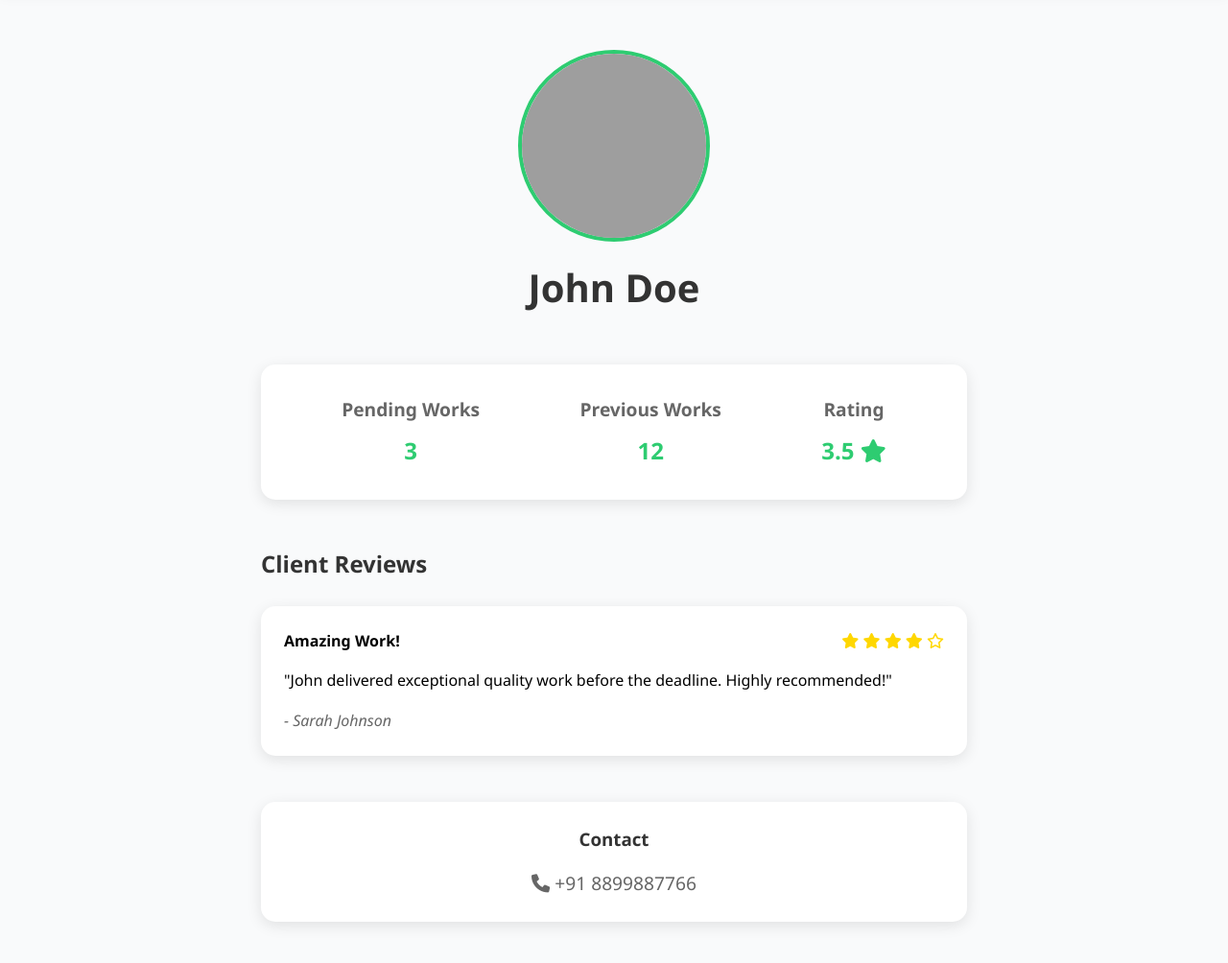
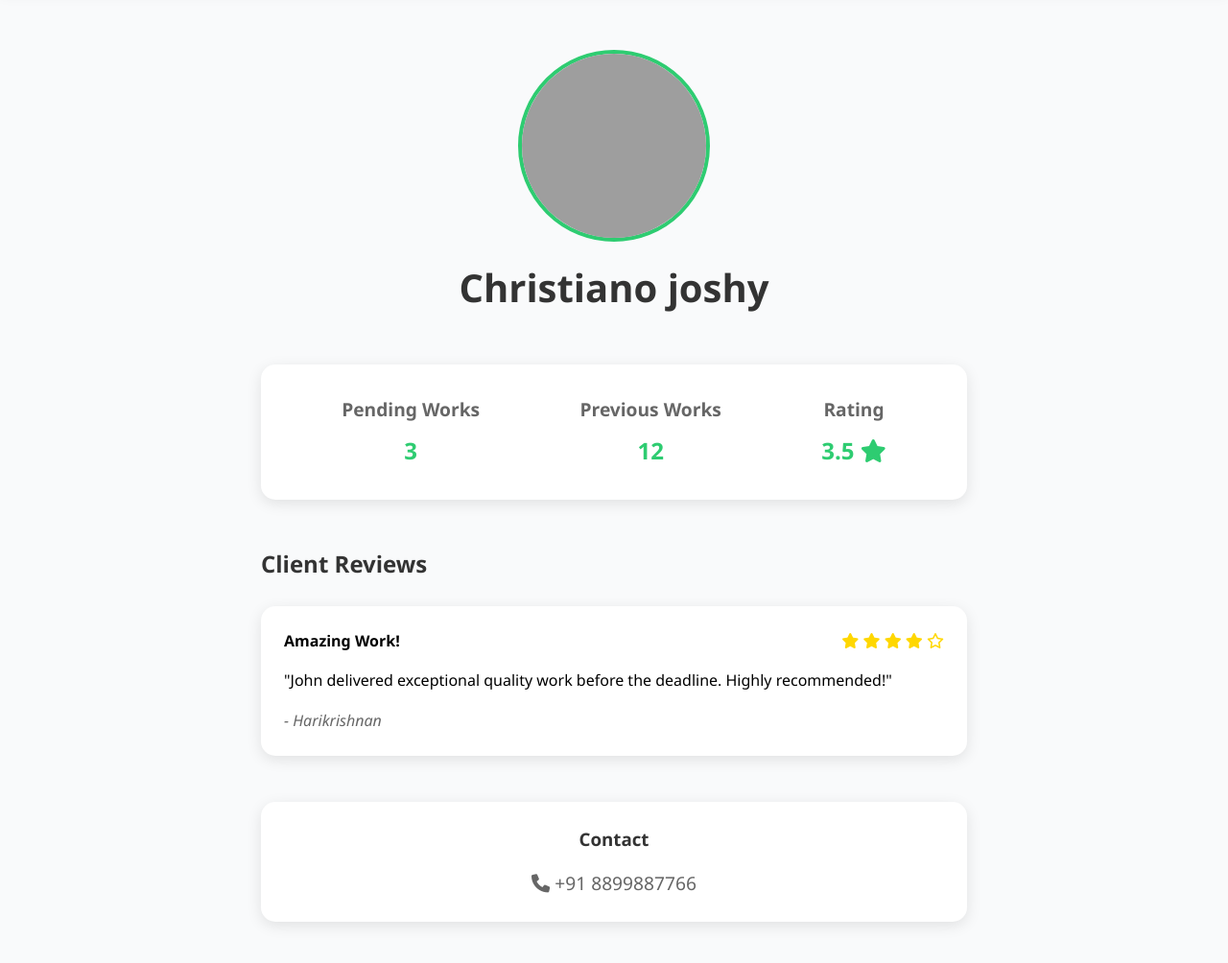
Before and after one commit to anandhakrishnannn/jobbyk, a website: page freelancer-profile.html in a window 1280 px wide. Shown: the part 82-1086 px from the top of the page at 96% size. Drawn offline with Linux system fonts and the light colour scheme; grey boxes are pictures that could not be loaded.

Commit message:
Update freelancer-profile.html

```diff
--- a/freelancer-profile.html
+++ b/freelancer-profile.html
@@ -25,7 +25,7 @@
             <div class="profile-photo">
                 <img src="https://images.unsplash.com/photo-1472099645785-5658abf4ff4e" alt="Profile Photo">
             </div>
-            <h1 class="profile-name">John Doe</h1>
+            <h1 class="profile-name">Christiano joshy</h1>
         </div>
 
         <div class="profile-stats">
@@ -57,7 +57,7 @@
                     </div>
                 </div>
                 <p>"John delivered exceptional quality work before the deadline. Highly recommended!"</p>
-                <p class="reviewer">- Sarah Johnson</p>
+                <p class="reviewer">- Harikrishnan</p>
             </div>
         </div>
 
```
